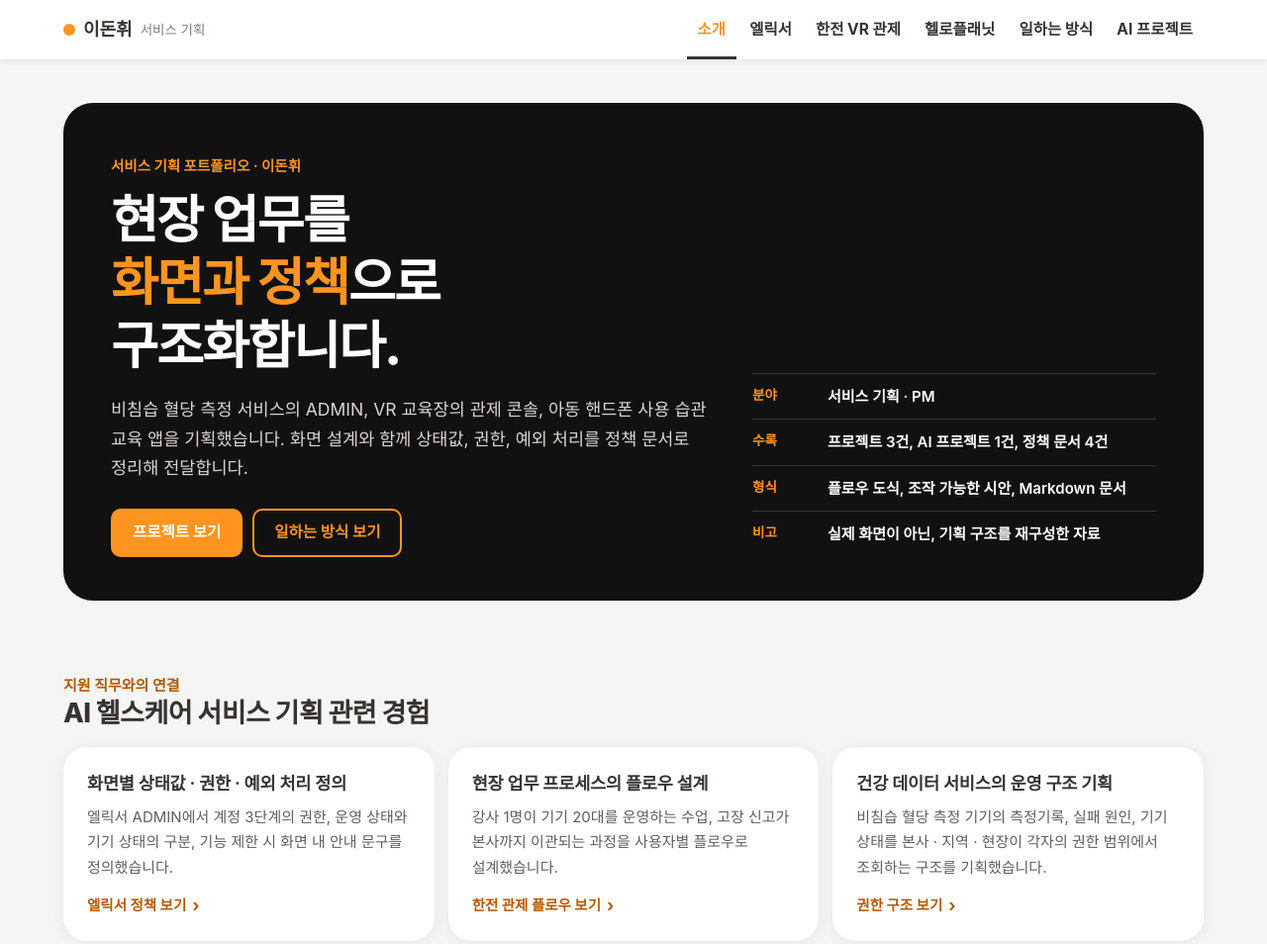
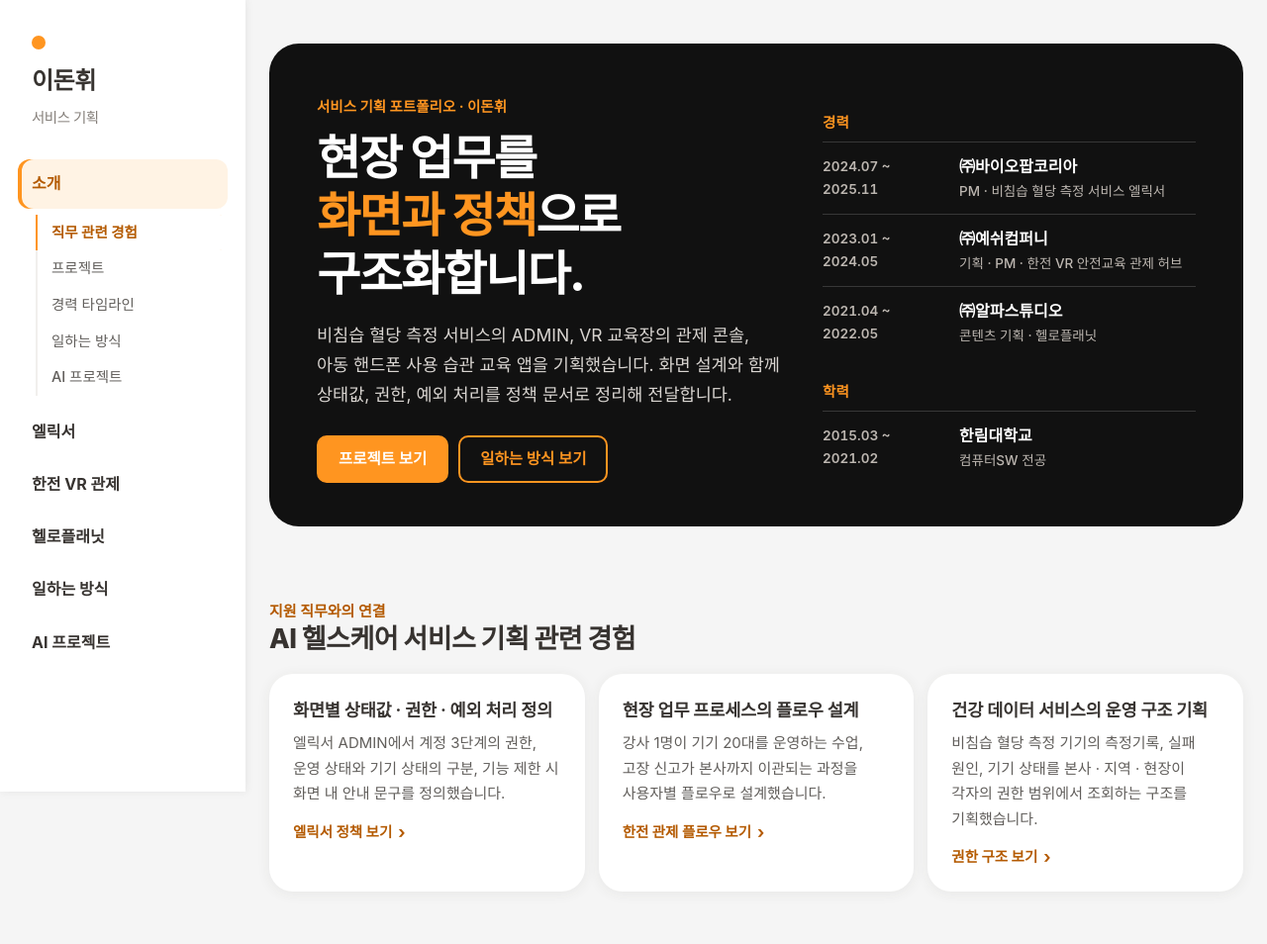
Before and after one commit to donhwi/byL, a plain HTML site: page index.html in a window 1280 px wide. Shown: the top 954 px of the page at 99% size. Drawn offline with Linux system fonts and the light colour scheme; a web font is replaced by a local one.

Commit message:
좌측 고정 메뉴와 표지 경력·학력 추가
Co-Authored-By: Claude Opus 5.5 <noreply@anthropic.com>

```diff
--- a/assets/site.css
+++ b/assets/site.css
@@ -131,17 +131,20 @@ td.c,th.c{text-align:center}
 .steps li span{color:var(--ink2);margin-left:auto;text-align:right}
 
 /* ---------- 메인 ---------- */
-.cover{background:var(--black);color:#fff;border-radius:30px;padding:52px 48px 44px;display:grid;grid-template-columns:minmax(0,1.5fr) minmax(0,1fr);gap:36px;align-items:end}
+.cover{background:var(--black);color:#fff;border-radius:30px;padding:52px 48px 44px;display:grid;grid-template-columns:minmax(0,1.25fr) minmax(0,1fr);gap:40px;align-items:end}
 .cover .eyebrow{color:var(--accent)}
-.cover h1{font-size:52px;font-weight:800;letter-spacing:-.035em;line-height:1.22;margin:10px 0 18px}
+.cover h1{font-size:48px;font-weight:800;letter-spacing:-.035em;line-height:1.22;margin:10px 0 18px}
 .cover h1 em{font-style:normal;color:var(--accent)}
 .cover .lead{color:#D9D5D1;font-size:17.5px}
 .cover .acts{display:flex;gap:10px;flex-wrap:wrap;margin-top:26px}
 .cover .btn:not(.pri){background:transparent;color:var(--accent)}
 .sheet{font-size:15px}
-.sheet div{display:grid;grid-template-columns:76px 1fr;padding:10px 0;border-top:1px solid rgba(255,255,255,.16)}
-.sheet dt{color:var(--accent);font-weight:700;font-size:13.5px}
-.sheet dd{font-weight:600;color:#fff}
+.sheet h2{font-size:14.5px;font-weight:700;color:var(--accent);margin:0 0 6px}
+.sheet dl+h2{margin-top:22px}
+.sheet dl div{display:grid;grid-template-columns:128px 1fr;gap:10px;padding:11px 0;border-top:1px solid rgba(255,255,255,.16)}
+.sheet dt{color:#BDB7B1;font-weight:600;font-size:13.5px;font-variant-numeric:tabular-nums;padding-top:2px}
+.sheet dd{font-weight:700;color:#fff;font-size:16px}
+.sheet dd small{display:block;font-weight:500;font-size:13.5px;color:#BDB7B1}
 .pcard{display:flex;flex-direction:column;text-decoration:none;background:var(--surface);border-radius:30px;padding:26px 28px 24px;min-width:0;box-shadow:var(--shadow);transition:transform .15s,box-shadow .15s}
 .pcard:hover{transform:translateY(-3px);box-shadow:0 8px 24px rgba(55,51,48,.12)}
 .pcard .row{display:flex;justify-content:space-between;align-items:flex-start;gap:12px}
@@ -170,3 +173,23 @@ td.c,th.c{text-align:center}
   .frame iframe{display:none} .frame .bar a{margin-left:0}
 }
 @media (prefers-reduced-motion:reduce){html{scroll-behavior:auto}.pcard{transition:none}}
+
+/* ---------- 넓은 화면: 메뉴를 왼쪽에 고정 ---------- */
+.top .subs{display:none}
+@media (min-width:1001px){
+  html{scroll-padding-top:24px}
+  body{padding-left:248px}
+  .top{position:fixed;left:0;top:0;bottom:0;width:248px;box-shadow:1px 0 8px rgba(55,51,48,.08);overflow-y:auto}
+  .top .in{flex-direction:column;align-items:stretch;height:auto;min-height:100%;padding:36px 18px 28px;gap:30px}
+  .top .me{flex-direction:column;align-items:flex-start;gap:4px;font-size:24px;padding:0 14px;letter-spacing:-.02em}
+  .top .me::before{width:14px;height:14px;margin-bottom:8px}
+  .top .me small{font-size:14.5px}
+  .top nav{margin-left:0;flex-direction:column;gap:4px;overflow:visible}
+  .top nav a{padding:11px 14px;border:0;border-radius:12px;font-size:16px}
+  .top nav a:hover{background:var(--soft)}
+  .top nav a[aria-current=page]{background:var(--accent-weak);color:var(--accent-ink);box-shadow:inset 4px 0 0 var(--accent)}
+  .top .subs{display:flex;flex-direction:column;gap:0;margin:2px 0 8px 18px;border-left:2px solid var(--line2)}
+  .top nav .subs a{font-size:14.5px;font-weight:550;color:var(--ink2);padding:6px 14px;border-radius:0 8px 8px 0}
+  .top nav .subs a.on{color:var(--accent-ink);font-weight:750;box-shadow:-2px 0 0 var(--accent)}
+  .page-h .toc{display:none}
+}
--- a/assets/site.js
+++ b/assets/site.js
@@ -8,6 +8,15 @@ const INK={color:C.ink,weak:'#fff'},ACC={color:C.accent,weak:C.accentW},TEAL={co
   const top=document.createElement('header');top.className='top';
   top.innerHTML=`<div class="in"><a class="me" href="${root}/">이돈휘<small>서비스 기획</small></a><nav>${NAV.map(([k,l,h])=>`<a href="${root}/${h}" ${k===here?'aria-current="page"':''}>${l}</a>`).join('')}</nav></div>`;
   document.body.prepend(top);
+  /* 현재 페이지의 구간 목록을 메뉴 아래에 붙이고, 보고 있는 구간을 표시한다 */
+  const secs=[...document.querySelectorAll('main .sec[id]')].filter(x=>x.querySelector('h2'));
+  if(secs.length>1){
+    const subs=document.createElement('div');subs.className='subs';
+    subs.innerHTML=secs.map(x=>`<a href="#${x.id}">${x.dataset.nav||x.querySelector('h2').textContent}</a>`).join('');
+    top.querySelector('[aria-current]').after(subs);
+    const io=new IntersectionObserver(es=>es.forEach(e=>{if(e.isIntersecting)subs.querySelectorAll('a').forEach(l=>l.classList.toggle('on',l.hash==='#'+e.target.id))}),{rootMargin:'-20% 0px -70% 0px'});
+    secs.forEach(x=>io.observe(x));
+  }
   const foot=document.createElement('footer');foot.className='foot';
   foot.innerHTML=`<div class="in"><span>이돈휘 · 서비스 기획</span><a href="mailto:lee_don@naver.com">lee_don@naver.com</a><span>화면의 수치와 이름은 모두 예시 데이터이며, 실제 화면이 아니라 기획 구조를 다시 그린 것입니다.</span></div>`;
   document.body.append(foot);
--- a/index.html
+++ b/index.html
@@ -18,15 +18,21 @@
     <p class="lead">비침습 혈당 측정 서비스의 ADMIN, VR 교육장의 관제 콘솔, 아동 핸드폰 사용 습관 교육 앱을 기획했습니다. 화면 설계와 함께 상태값, 권한, 예외 처리를 정책 문서로 정리해 전달합니다.</p>
     <div class="acts"><a class="btn pri" href="#projects">프로젝트 보기</a><a class="btn" href="work/">일하는 방식 보기</a></div>
   </div>
-  <dl class="sheet">
-    <div><dt>분야</dt><dd>서비스 기획 · PM</dd></div>
-    <div><dt>수록</dt><dd>프로젝트 3건, AI 프로젝트 1건, 정책 문서 4건</dd></div>
-    <div><dt>형식</dt><dd>플로우 도식, 조작 가능한 시안, Markdown 문서</dd></div>
-    <div><dt>비고</dt><dd>실제 화면이 아닌, 기획 구조를 재구성한 자료</dd></div>
-  </dl>
+  <div class="sheet">
+    <h2>경력</h2>
+    <dl>
+      <div><dt>2024.07 ~ 2025.11</dt><dd>㈜바이오팝코리아<small>PM · 비침습 혈당 측정 서비스 엘릭서</small></dd></div>
+      <div><dt>2023.01 ~ 2024.05</dt><dd>㈜예쉬컴퍼니<small>기획 · PM · 한전 VR 안전교육 관제 허브</small></dd></div>
+      <div><dt>2021.04 ~ 2022.05</dt><dd>㈜알파스튜디오<small>콘텐츠 기획 · 헬로플래닛</small></dd></div>
+    </dl>
+    <h2>학력</h2>
+    <dl>
+      <div><dt>2015.03 ~ 2021.02</dt><dd>한림대학교<small>컴퓨터SW 전공</small></dd></div>
+    </dl>
+  </div>
 </header>
 
-<section class="sec">
+<section class="sec" id="fit" data-nav="직무 관련 경험">
   <h2 data-k="지원 직무와의 연결">AI 헬스케어 서비스 기획 관련 경험</h2>
   <div class="grid g3">
     <div class="card"><h3>화면별 상태값 · 권한 · 예외 처리 정의</h3><p>엘릭서 ADMIN에서 계정 3단계의 권한, 운영 상태와 기기 상태의 구분, 기능 제한 시 화면 내 안내 문구를 정의했습니다.</p><a class="doclink" href="elixir/#policy">엘릭서 정책 보기</a></div>
@@ -35,7 +41,7 @@
   </div>
 </section>
 
-<section class="sec" id="projects">
+<section class="sec" id="projects" data-nav="프로젝트">
   <h2 data-k="프로젝트">기획한 서비스</h2>
   <div class="grid g2">
     <a class="pcard main" href="elixir/">
@@ -65,18 +71,18 @@
   </div>
 </section>
 
-<section class="sec">
+<section class="sec" id="career-sec" data-nav="경력 타임라인">
   <h2 data-k="경력">재직 기간과 프로젝트</h2>
   <div class="canvas"><div id="career"></div></div>
 </section>
 
-<section class="sec">
+<section class="sec" id="how" data-nav="일하는 방식">
   <h2 data-k="일하는 방식">정책 문서, 변경 이력, 컨펌 절차</h2>
   <p>정책은 Markdown 문서로 작성하고, 변경 내용은 Git 이력으로 관리하며, 작업 완료는 컨펌 승인을 거치도록 절차를 설계했습니다. 도식과 시안은 AI Agent로 제작하고, 사실 확인은 직접 수행합니다.</p>
   <div style="margin-top:16px;display:flex;gap:10px;flex-wrap:wrap"><a class="btn pri" href="work/">일하는 방식 보기</a><a class="btn" href="docs/README.md" data-doc="docs/README.md">정책 문서 목록</a></div>
 </section>
 
-<section class="sec">
+<section class="sec" id="ai-sec" data-nav="AI 프로젝트">
   <h2 data-k="AI 역량">AI 프로젝트</h2>
   <div class="grid">
     <a class="pcard" href="ai/">
```
Also changed, not shown: hello-planet/index.html (+2 -2 lines), kepco/index.html (+2 -2 lines).
